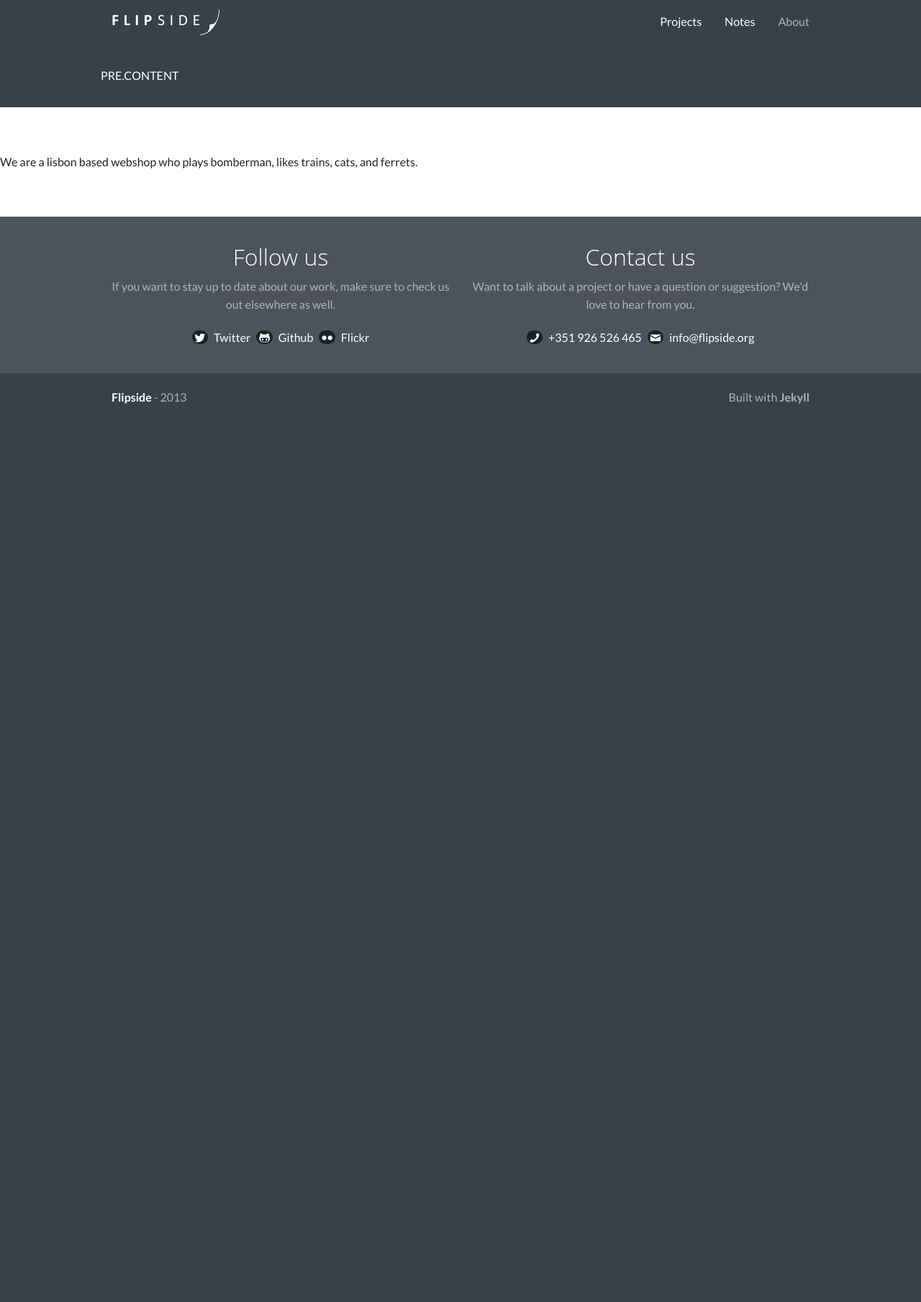
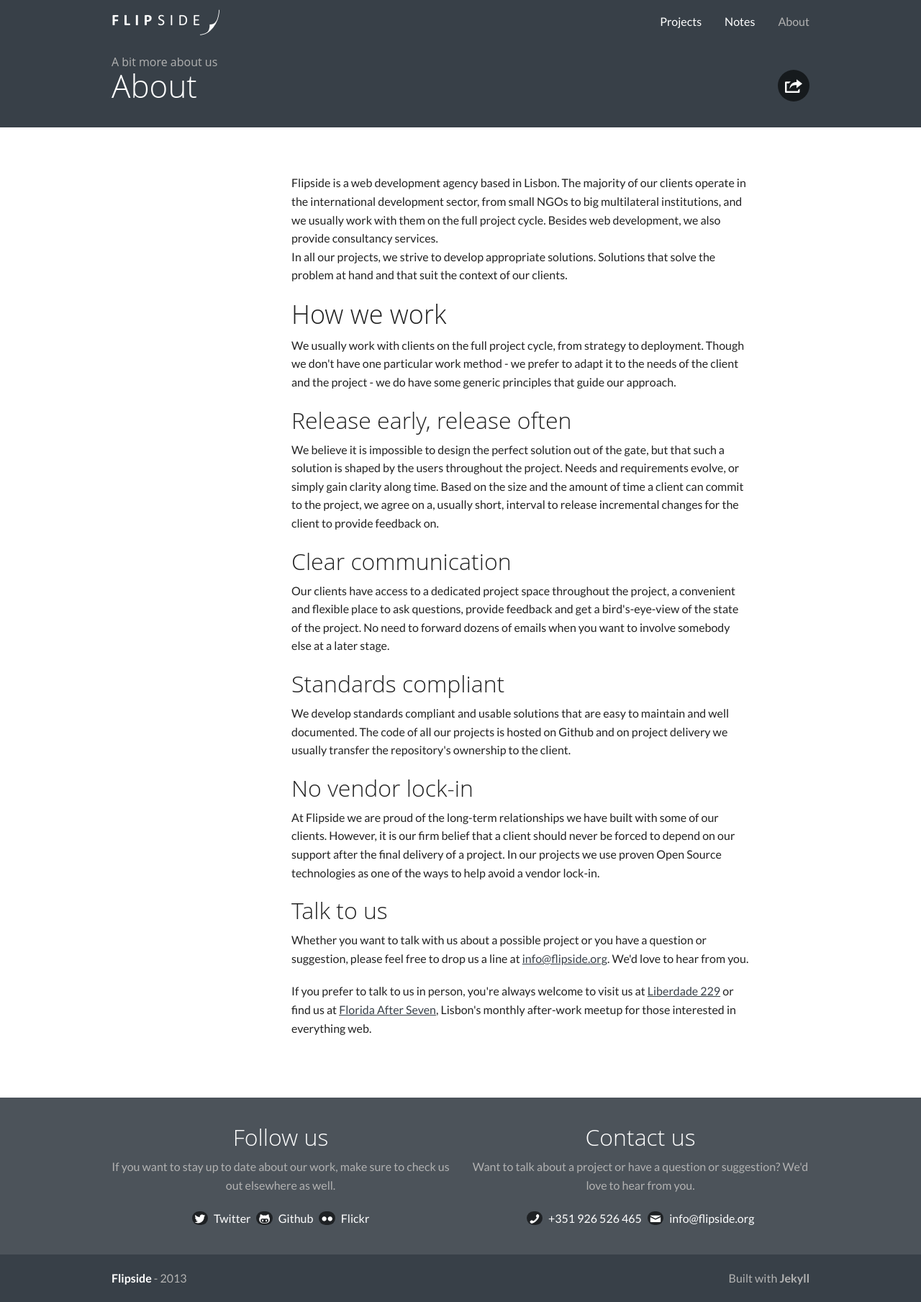
Before and after one commit to flipside-org/flipside.org, a Jekyll site: the page built from about.html, in a window 1280 px wide. Shown: the whole page at 72% size. Built offline with Jekyll 4.4.1, drawn with Linux system fonts in a browser that asks for light colours; before the commit the page ends 900 px from its top, so only the background shows below that.

Commit message:
Add page layout and placeholder about text

```diff
--- a/_includes/slideshow.html
+++ b/_includes/slideshow.html
@@ -14,7 +14,7 @@
             <h1 class="title"><a href="{{ site.domain }}{{ post.url }}">{{ post.title }}</a></h1>
             <h2 class="section-title">{{ post.category | capitalize }}</h2>
             <p class="summary">{{ post.excerpt | strip_html | truncatewords: 40 }}</p>
-            <p><a href="{{ site.domain }}{{ post.url }}" class="read-more">Read more...</a></p>
+            <p class="read-more"><a href="{{ site.domain }}{{ post.url }}">Read more...</a></p>
           </div>
           <div class="media">
             <div style="max-width: 160%; width: 160%;">
--- /dev/null
+++ b/_layouts/page.html
@@ -0,0 +1,29 @@
+---
+layout: base
+twitter_card: true
+facebook_og: true
+---
+<article>
+  {% if page.background_color %}
+  <header class="banner" style="background-color: #{{ page.background_color }};">
+  {% else %}
+  <header class="banner">
+  {% endif %}
+  	<div class="row">
+    	<div class="heading">
+        <h1 class="title">{{ page.title }}</h1>
+        <h2 class="section-title">{{ page.section_title }}</h2>
+      </div>
+    	<div class="actions">
+        <ul>
+          {% include social-share.html %}
+        </ul>
+      </div>
+    </div>
+  </header>
+ 	<div class="row">
+		<div class="content">
+      {{ content }}
+    </div>
+  </div>
+</article>
--- a/about.html
+++ b/about.html
@@ -1,15 +1,30 @@
 ---
-layout: base
+layout: page
 permalink: about/index.html
 active_menu : about
-title : Flipside
+title : About
+section_title: A bit more about us
 contact: true
 ---
-<div class="banner">
-  <div class="row">
-    PRE.CONTENT
-  </div>
-</div>
-<div class="main-content">
-  We are a lisbon based webshop who plays bomberman, likes trains, cats, and ferrets.
-</div>
+<p>Flipside is a web development agency based in Lisbon. The majority of our clients operate in the international development sector, from small NGOs to big multilateral institutions, and we usually work with them on the full project cycle. Besides web development, we also provide consultancy services.<br/>
+In all our projects, we strive to develop appropriate solutions. Solutions that solve the problem at hand and that suit the context of our clients.
+</p>
+
+<h2>How we work</h2>
+<p>We usually work with clients on the full project cycle, from strategy to deployment. Though we don't have one particular work method - we prefer to adapt it to the needs of the client and the project - we do have some generic principles that guide our approach.</p>
+
+<h3>Release early, release often</h3>
+<p>We believe it is impossible to design the perfect solution out of the gate, but that such a solution is shaped by the users throughout the project. Needs and requirements evolve, or simply gain clarity along time. Based on the size and the amount of time a client can commit to the project, we agree on a, usually short, interval to release incremental changes for the client to provide feedback on.</p>
+
+<h3>Clear communication</h3>
+<p>Our clients have access to a dedicated project space throughout the project, a convenient and flexible place to ask questions, provide feedback and get a bird's-eye-view of the state of the project. No need to forward dozens of emails when you want to involve somebody else at a later stage.</p>
+
+<h3>Standards compliant</h3>
+<p>We develop standards compliant and usable solutions that are easy to maintain and well documented. The code of all our projects is hosted on Github and on project delivery we usually transfer the repository's ownership to the client.</p>
+
+<h3>No vendor lock-in</h3>
+<p>At Flipside we are proud of the long-term relationships we have built with some of our clients. However, it is our firm belief that a client should never be forced to depend on our support after the final delivery of a project. In our projects we use proven Open Source technologies as one of the ways to help avoid a vendor lock-in.</p>
+
+<h3>Talk to us</h3>
+<p>Whether you want to talk with us about a possible project or you have a question or suggestion, please feel free to drop us a line at <a href="mailto:info@flipside.org">info@flipside.org</a>. We'd love to hear from you.</p>
+<p>If you prefer to talk to us in person, you're always welcome to visit us at <a href="http://www.liberdade229.com">Liberdade 229</a> or find us at <a href="http://www.floridaafterseven.com">Florida After Seven</a>, Lisbon's monthly after-work meetup for those interested in everything web.</p>
```
Also changed, not shown: src/sass/_styles.scss (+7 -4 lines), css/app.css.
